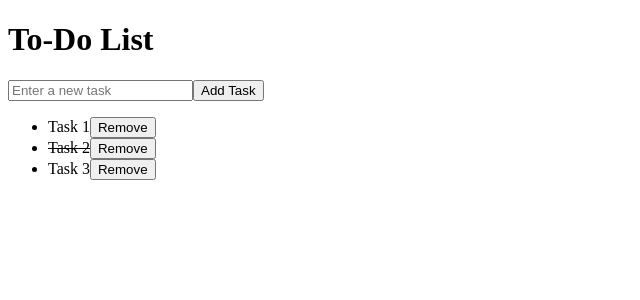
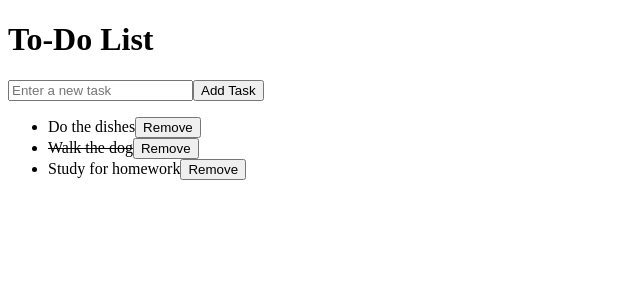
Before and after one commit to uprighted-learners/ptsb-sep-2024-day-42, a React (Vite) app: page / in a window 1280 px wide. Shown: the top 300 px of the page, without its empty margins (0-640 px from the left). Built offline with nearby package versions, Linux system fonts and the light colour scheme.

Commit message:
updated array of tasks

```diff
--- a/src/App.jsx
+++ b/src/App.jsx
@@ -4,9 +4,9 @@ import TaskList from './components/TaskList';
 
 function App() {
     const [tasks, setTasks] = useState([
-        { name: 'Task 1', completed: false },
-        { name: 'Task 2', completed: true },
-        { name: 'Task 3', completed: false },
+        { name: 'Do the dishes', completed: false },
+        { name: 'Walk the dog', completed: true },
+        { name: 'Study for homework', completed: false },
     ]);
 
     const addTask = (taskName) => {
```
